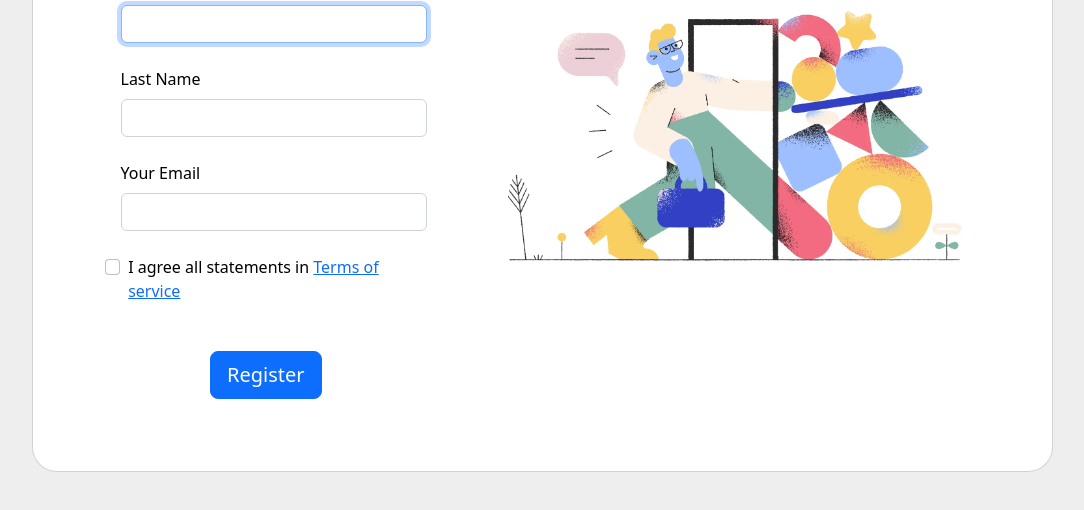
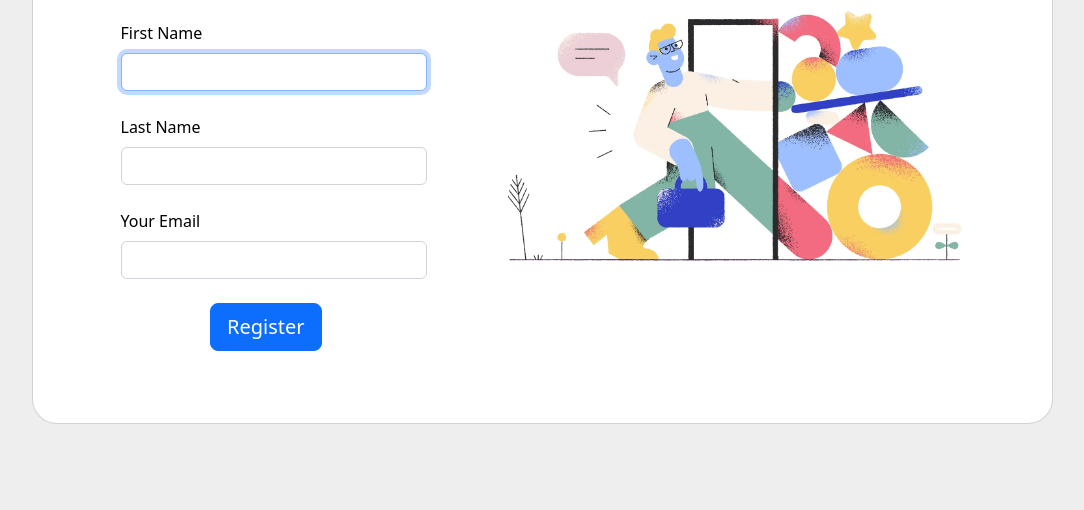
Before and after one commit to JyotirmoySaha096/Signup-Page, a website: page signup.html in a window 1280 px wide. Shown: the part 262-772 px from the top of the page, without its empty margins (98-1182 px from the left). Drawn offline with nearby package versions, Linux system fonts and the light colour scheme.

Commit message:
Deleted Checkbox

```diff
--- a/signup.html
+++ b/signup.html
@@ -63,12 +63,12 @@
                           </div>
                         </div> -->
 
-                        <div class="form-check d-flex justify-content-center mb-5">
+                        <!-- <div class="form-check d-flex justify-content-center mb-5">
                           <input class="form-check-input me-2" type="checkbox" value="" id="form2Example3c" />
                           <label class="form-check-label" for="form2Example3">
                             I agree all statements in <a href="#!">Terms of service</a>
                           </label>
-                        </div>
+                        </div> -->
 
                         <div class="d-flex justify-content-center mx-4 mb-3 mb-lg-4">
                           <button type="submit" class="btn btn-primary btn-lg">Register</button>
```
